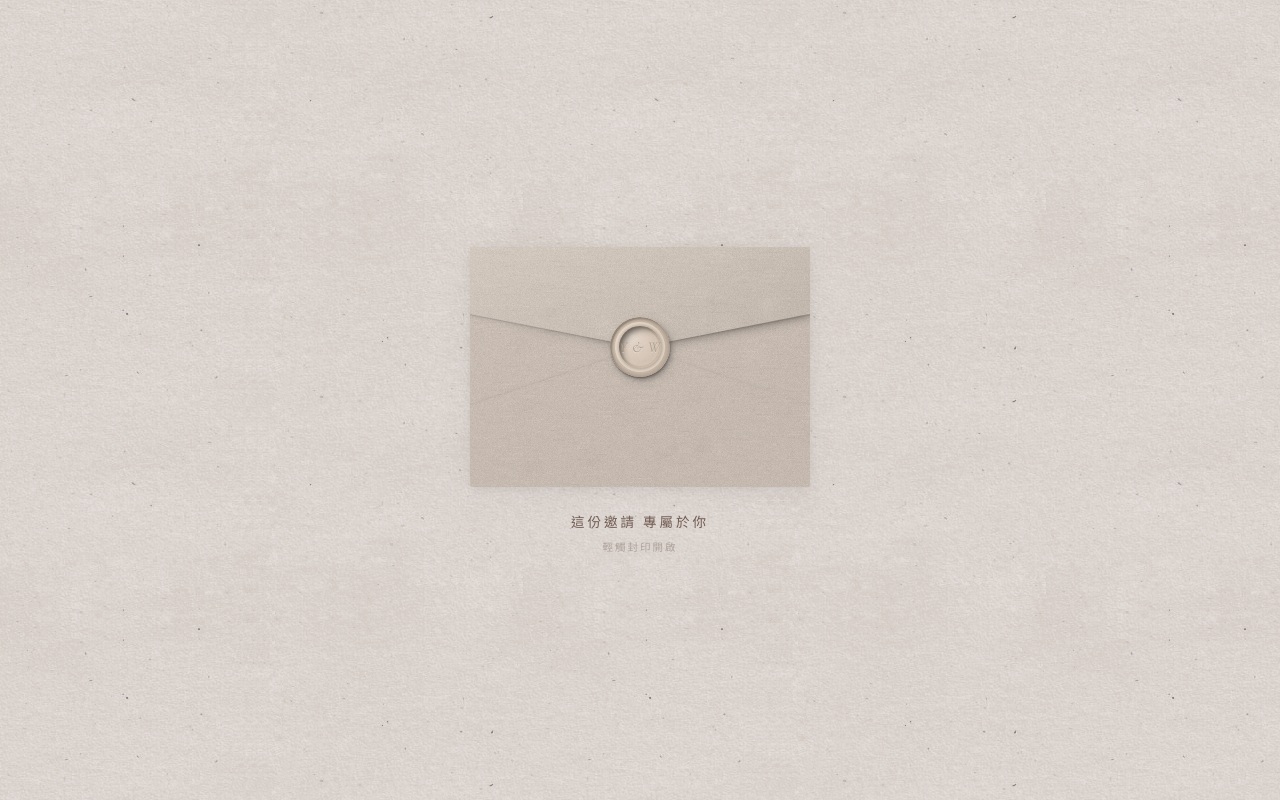
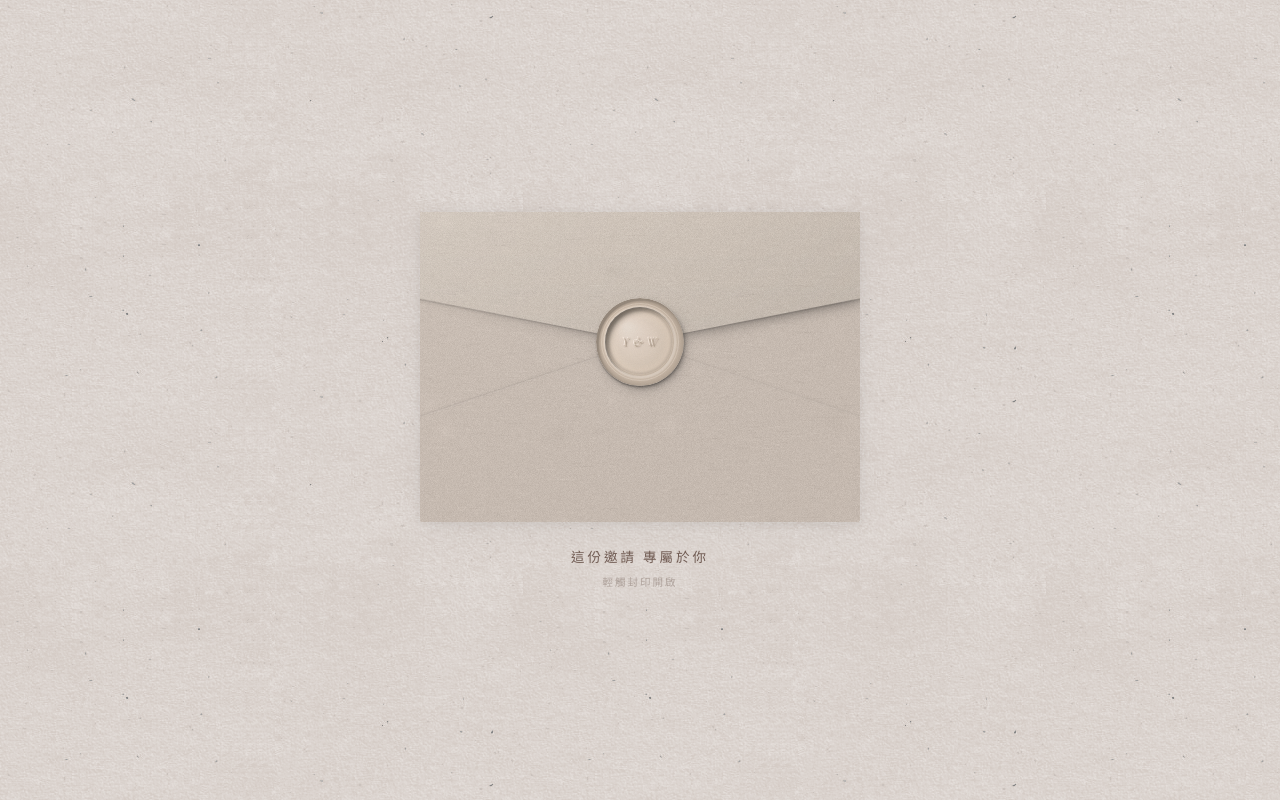
Before and after one commit to darrenlu86/frontend-lab, a plain HTML site: page index.html in a window 1280 px wide. Drawn offline with nearby package versions, Linux system fonts and the light colour scheme.

Commit message:
feat: 電腦版信封放大至 440×310、蠟封統一 88px
- 信封從 340×240 放大至 440×310
- 蠟封電腦版統一為 88px（與手機版一致）
- canvas 解析度統一 176
- 紋理 canvas 配合 880×620
- 卡片寬度 396px
- 文字浮雕效果（凸起光影）

```diff
--- a/index.html
+++ b/index.html
@@ -20,7 +20,7 @@
 
   .scene {
     position: relative;
-    width: 340px; height: 100dvh;
+    width: 440px; height: 100dvh;
     display: flex; flex-direction: column;
     align-items: center; justify-content: center;
   }
@@ -36,7 +36,7 @@
   /* ======== 信封 — 3D 容器 ======== */
   .envelope {
     position: relative;
-    width: 340px; height: 240px;
+    width: 440px; height: 310px;
     border-radius: 3px;
     z-index: 2;
     /* 3D 空間：perspective 放在父元素，preserve-3d 讓子元素在同一 3D 空間 */
@@ -147,7 +147,7 @@
     position: absolute;
     top: 42%; left: 50%;
     transform: translate(-50%, -50%);
-    width: 60px; height: 60px;
+    width: 88px; height: 88px;
     cursor: pointer;
     transition: opacity 0.8s ease 0.5s;
   }
@@ -215,10 +215,18 @@
     position: absolute; inset: 0;
     display: flex; align-items: center; justify-content: center;
     font-family: 'Cormorant Garamond', serif;
-    font-size: 15px; font-weight: 400; letter-spacing: 0.5px;
+    font-size: 13px; font-weight: 400; letter-spacing: 0.5px;
     font-style: italic;
-    color: rgba(145,125,100,0.50);
-    text-shadow: 0 -0.5px 0 rgba(0,0,0,0.08), 0 0.5px 0 rgba(255,255,255,0.35);
+    /* 文字顏色接近蠟面，靠光影區分 */
+    color: rgba(170,150,125,0.22);
+    text-shadow:
+      /* 左上亮邊 — 凸起頂面受光 */
+      -1px -1px 0 rgba(255,245,235,0.65),
+      /* 右下暗邊 — 凸起投射陰影 */
+      1px 1px 1px rgba(70,50,30,0.35),
+      /* 柔和擴散 */
+      -1px -1px 2px rgba(255,245,235,0.25),
+      1px 1px 3px rgba(70,50,30,0.15);
     z-index: 5;
   }
   .seal-pulse {
@@ -255,7 +263,7 @@
   /* ======== 卡片 ======== */
   .card {
     position: absolute;
-    width: 306px; padding: 36px 28px;
+    width: 396px; padding: 40px 32px;
     border-radius: 2px;
     background-color: #f5efe8;
     background-image: url('cream-paper.png');
@@ -616,14 +624,14 @@ if (isMobile) {
   makePaperTexture(document.getElementById('envTex'), sw, sh, 201, 189, 179);
   makePaperTexture(document.getElementById('flapTex'), sw, sh, 206, 195, 184);
 } else {
-  makePaperTexture(document.getElementById('envTex'), 680, 480, 201, 189, 179);
-  makePaperTexture(document.getElementById('flapTex'), 680, 480, 206, 195, 184);
+  makePaperTexture(document.getElementById('envTex'), 880, 620, 201, 189, 179);
+  makePaperTexture(document.getElementById('flapTex'), 880, 620, 206, 195, 184);
 }
 
 // ======== 蠟封紋理 ========
 (function makeWaxSeal() {
   const c = document.getElementById('sealTex');
-  const size = isMobile ? 176 : 120;
+  const size = 176;
   c.width = size; c.height = size;
   const ctx = c.getContext('2d');
   const cx = size/2, cy = size/2, r = size/2;
```
